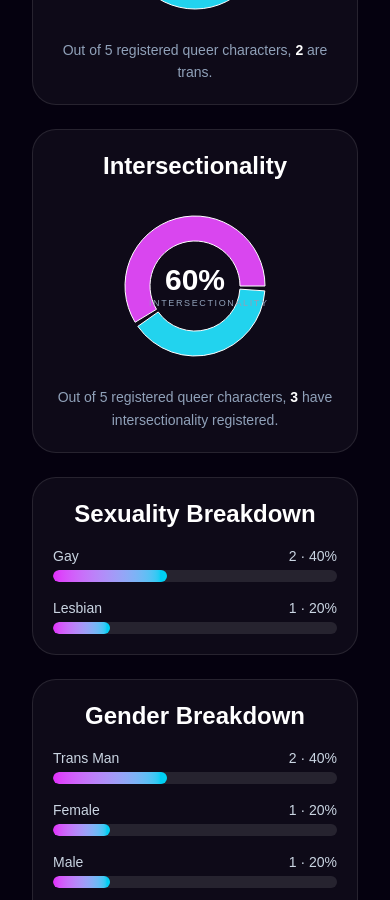
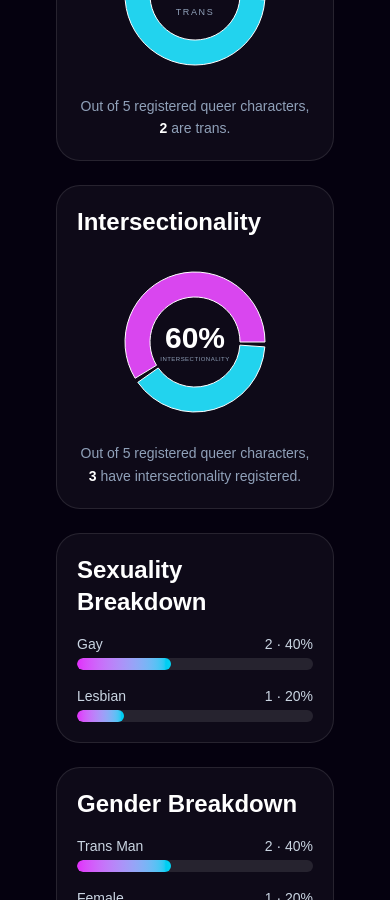
Before and after one commit to renanuhoh-crypto/queer-video-game-character-atlas, a Next.js app: page /analytics in a window 390 px wide. Shown: the part 1100-2000 px from the top of the page. Built offline with nearby package versions, Linux system fonts and the light colour scheme.

Commit message:
fix responsive donut labels

```diff
--- a/src/components/VisualAnalytics.tsx
+++ b/src/components/VisualAnalytics.tsx
@@ -122,7 +122,7 @@ function BreakdownCard({
   total: number;
 }) {
   return (
-    <div className="rounded-3xl border border-white/10 bg-white/[0.04] p-5 text-center">
+    <div className="rounded-3xl border border-white/10 bg-white/[0.04] p-5">
       <h3 className="mb-4 text-2xl font-black text-white">{title}</h3>
 
       {data.length === 0 ? (
@@ -175,7 +175,7 @@ function DonutCard({
   sentence: string;
 }) {
   return (
-    <div className="rounded-3xl border border-white/10 bg-white/[0.04] p-5 text-center">
+    <div className="rounded-3xl border border-white/10 bg-white/[0.04] p-5">
       <h3 className="mb-4 text-2xl font-black text-white">{title}</h3>
 
       <div className="relative mx-auto h-44 min-h-[176px] max-w-[260px]">
@@ -201,9 +201,15 @@ function DonutCard({
           <div className="text-center">
             <p className="text-3xl font-black text-white">{percentage}%</p>
 
-            <p className="mx-auto max-w-[92px] text-[9px] uppercase leading-tight tracking-[0.18em] text-slate-400">
-              {label}
-            </p>
+            <p
+  className={`mx-auto uppercase leading-tight text-slate-400 ${
+    label.length > 12
+      ? "max-w-[70px] text-[6px] tracking-[0.08em]"
+      : "max-w-[90px] text-[9px] tracking-[0.18em]"
+  }`}
+>
+  {label}
+</p>
           </div>
         </div>
       </div>
@@ -313,7 +319,7 @@ export default function VisualAnalytics({ characters }: Props) {
     .slice(0, 8);
 
   return (
-    <div className="mx-auto max-w-7xl space-y-6">
+    <div className="mx-auto w-full max-w-7xl space-y-6 px-6 py-6">
       <div className="rounded-3xl border border-white/10 bg-white/[0.04] p-5 text-center">
         <p className="text-sm uppercase tracking-[0.3em] text-cyan-300">
           Dataset Overview
@@ -384,7 +390,7 @@ export default function VisualAnalytics({ characters }: Props) {
         total={totalCharacters}
       />
 
-      <div className="rounded-3xl border border-white/10 bg-white/[0.04] p-5 text-center">
+      <div className="rounded-3xl border border-white/10 bg-white/[0.04] p-5">
         <h3 className="mb-4 text-2xl font-black text-white">
           Characters with Intersectionality Registered
         </h3>
@@ -398,7 +404,7 @@ export default function VisualAnalytics({ characters }: Props) {
         </p>
       </div>
 
-      <div className="rounded-3xl border border-white/10 bg-white/[0.04] p-5 text-center">
+      <div className="rounded-3xl border border-white/10 bg-white/[0.04] p-5">
         <h3 className="mb-4 text-2xl font-black text-white">
           Representation by year
         </h3>
```
